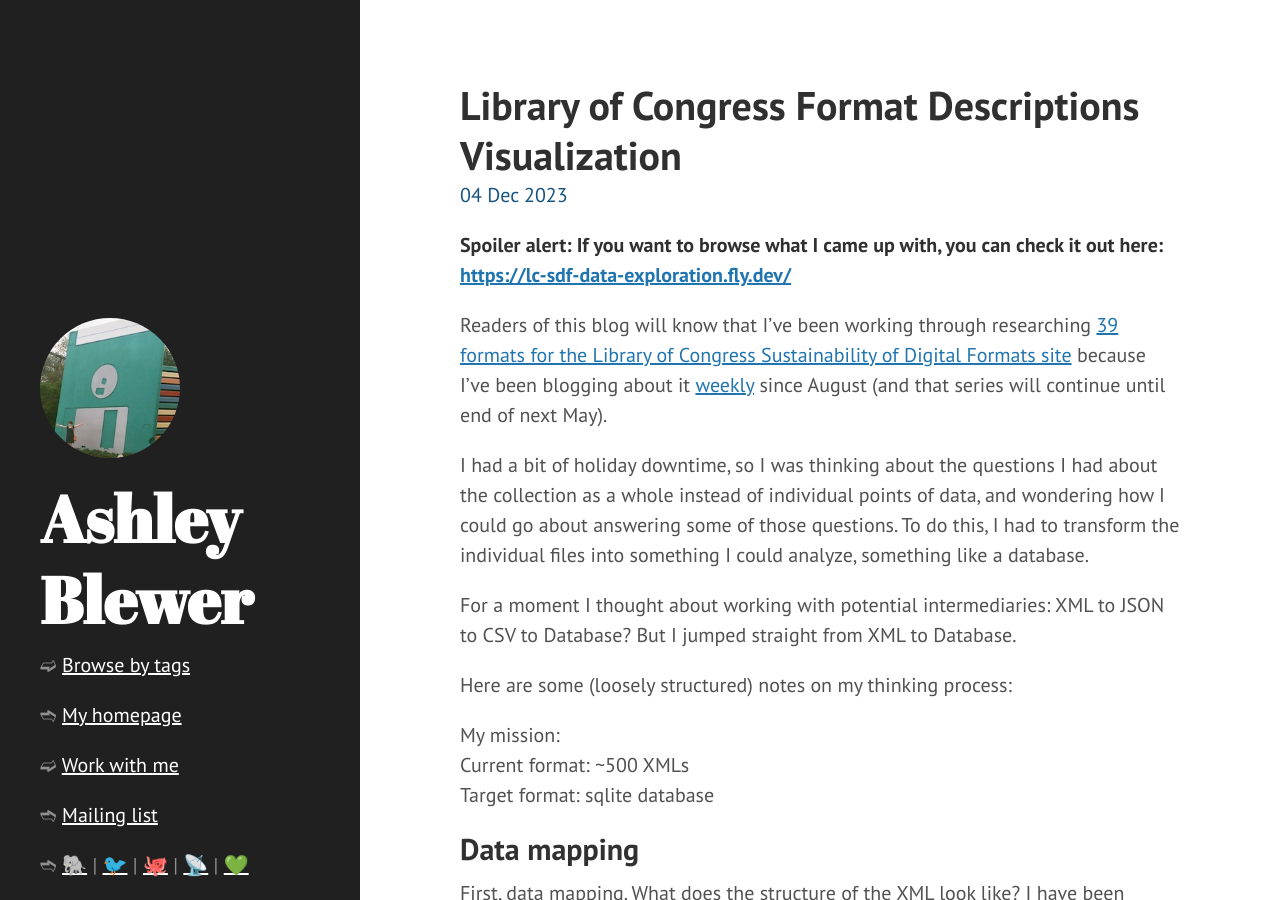
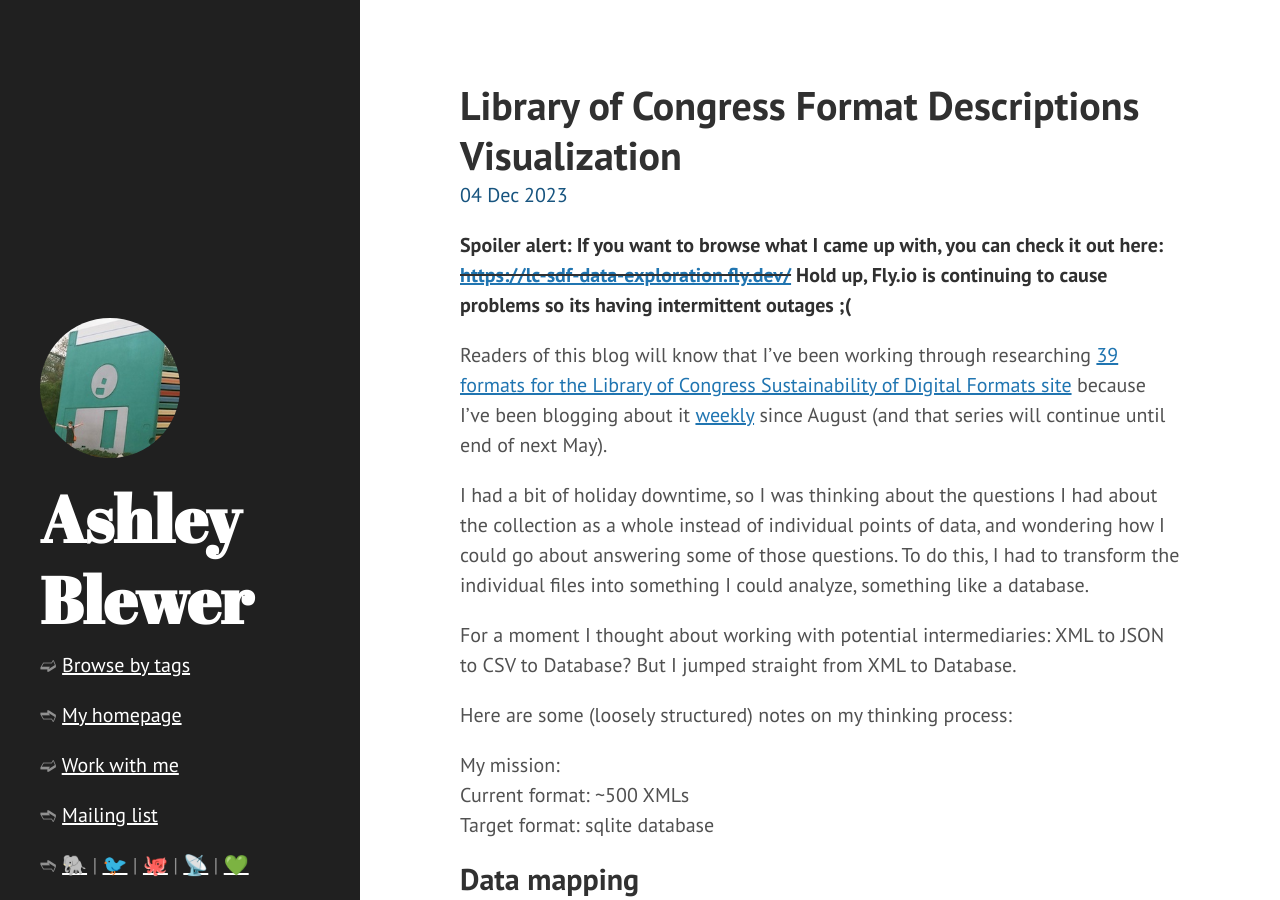
Before and after one commit to ablwr/ablwr.github.io, a Jekyll site: the page built from _posts/2023-12-04-library-of-congress-format-description-visualization.md, in a window 1280 px wide and 900 px high. Built offline with Jekyll 4.4.1, drawn with Linux system fonts in a browser that asks for light colours.

Commit message:
update to annoying issue

```diff
--- a/_posts/2023-12-04-library-of-congress-format-description-visualization.md
+++ b/_posts/2023-12-04-library-of-congress-format-description-visualization.md
@@ -5,7 +5,7 @@
 tags: [file formats, fdds, webdev]
 ---
 
-**Spoiler alert: If you want to browse what I came up with, you can check it out here: [https://lc-sdf-data-exploration.fly.dev/](https://lc-sdf-data-exploration.fly.dev/)**
+**Spoiler alert: If you want to browse what I came up with, you can check it out here: ~~[https://lc-sdf-data-exploration.fly.dev/](https://lc-sdf-data-exploration.fly.dev/)~~ Hold up, Fly.io is continuing to cause problems so its having intermittent outages ;(**
 
 Readers of this blog will know that I've been working through researching [39 formats for the Library of Congress Sustainability of Digital Formats site](https://www.loc.gov/preservation/digital/formats/fdd/fdd_workplan.shtml) because I've been blogging about it [weekly](https://bits.ashleyblewer.com/blog/2023/08/04/researching-file-formats-library-of-congress-sustainability-of-digital-formats/) since August (and that series will continue until end of next May).
 
```
